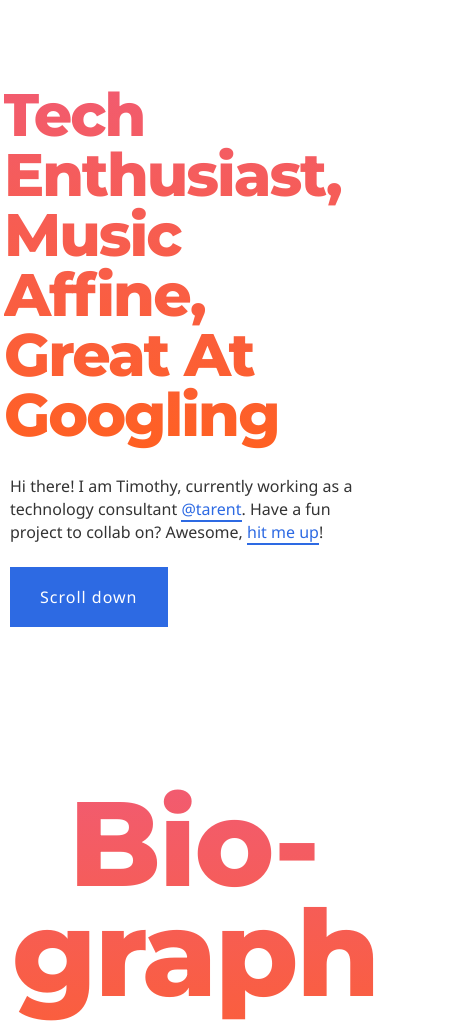
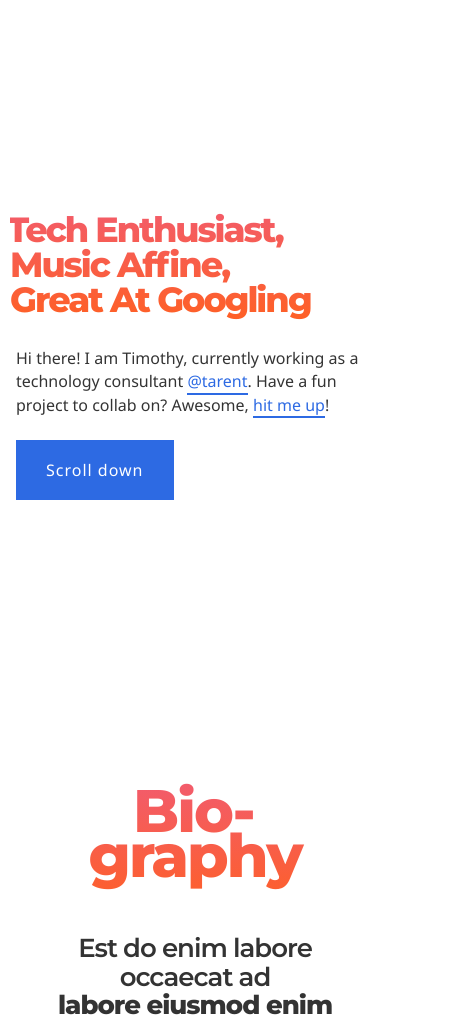
Before and after one commit to timothyde/timothyde, a Gatsby site: page / in a window 390 px wide. Shown: the part 76-1097 px from the top of the page, 460 px wide, since content can reach past the window. Built offline with nearby package versions, Linux system fonts and the light colour scheme; Gatsby itself is replaced by a stand-in of ours.

Commit message:
optimize layout for phones

```diff
--- a/src/components/bio/bio.js
+++ b/src/components/bio/bio.js
@@ -44,10 +44,15 @@ let Title = styled.div`
     width: 100%;
 
     text-align: center;
-    line-height: 90px;
-    font-size: 120px;
+    line-height: 45px;
+    font-size: 60px;
 
-    @media (max-width: 1199px) {
+    @media (min-width: 768px) {
+      font-size: 80px;
+      line-height: 70px;
+    }
+
+    @media (min-width: 960px) {
       font-size: 120px;
       line-height: 110px;
     }
@@ -57,7 +62,7 @@ let Title = styled.div`
 let Text = styled.div`
   margin-top: 4rem;
   padding: 1rem;
-  width: 60%;
+  width: 100%;
   margin: 0 auto;
   text-align: center;
   margin-bottom: 3rem;
@@ -79,6 +84,10 @@ let Text = styled.div`
     transition: all 0.3s ease;
     box-sizing: border-box;
   }
+
+  @media (min-width: 768px) {
+    width: 60%;
+  }
 `
 
 const Signature = styled.img`
@@ -90,12 +99,17 @@ const Signature = styled.img`
 
 const Vita = styled.div`
   display: flex;
+  flex-wrap: wrap;
 `
 
 const VitaText = styled.div`
-  margin-top: 4rem;
   padding: 0 1rem;
-  width: 50%;
+  width: 100%;
+
+  @media (min-width: 768px) {
+    margin-top: 4rem;
+    width: 50%;
+  }
 `
 
 const VitaItems = styled.div`
@@ -104,7 +118,11 @@ const VitaItems = styled.div`
   align-items: flex-start;
 
   padding: 2rem 2rem;
-  width: 50%;
+  width: 100%;
+
+  /* @media (min-width: 768px) {
+    width: 50%;
+  } */
 `
 
 export default () => (
--- a/src/components/contact/contact.js
+++ b/src/components/contact/contact.js
@@ -42,10 +42,16 @@ let Title = styled.div`
     width: 100%;
 
     text-align: center;
-    line-height: 90px;
-    font-size: 120px;
 
-    @media (max-width: 1199px) {
+    line-height: 45px;
+    font-size: 60px;
+
+    @media (min-width: 768px) {
+      font-size: 80px;
+      line-height: 70px;
+    }
+
+    @media (min-width: 960px) {
       font-size: 120px;
       line-height: 110px;
     }
@@ -88,14 +94,14 @@ export default () => (
     <Container>
       <Title>
         <h1>
-          Con
+          Con-
           <br />
-          -tact
+          tact
         </h1>
       </Title>
       <Text>
         <h2>
-          <span>Wanna connect?</span> Awesome!
+          <span>Want to connect?</span> Awesome!
         </h2>
         <Button title="Email me!" />
         <p>
--- a/src/components/hero/hero.js
+++ b/src/components/hero/hero.js
@@ -5,6 +5,10 @@ import Button from '../button/button'
 
 let Hero = styled.div`
   height: 100vh;
+
+  @media (max-width: 768px) {
+    padding: 0 0.375rem;
+  }
 `
 
 let Container = styled.div`
@@ -40,12 +44,17 @@ let Text = styled.div`
     padding: 20px 0px 10px 0px;
     letter-spacing: -2px;
 
-    line-height: 60px;
-    font-size: 60px;
+    line-height: 35px;
+    font-size: 35px;
 
-    @media (min-width: 960px) {
-      font-size: 120px;
-      line-height: 110px;
+    @media (min-width: 768px) {
+      line-height: 45px;
+      font-size: 50px;
+    }
+
+    @media (min-width: 768px) {
+      font-size: 60px;
+      line-height: 60px;
     }
   }
 
--- a/src/components/showcase/item/item.js
+++ b/src/components/showcase/item/item.js
@@ -6,20 +6,28 @@ const Wrapper = styled.div`
   margin-bottom: 40px;
 
   height: 632px;
-  width: 50%;
+  width: 100%;
 
   transition: all 0.3s ease;
   -o-transition: all 0.3s ease;
   -moz-transition: all 0.3s ease;
   -webkit-transition: all 0.3s ease;
 
+  @media (min-width: 768px) {
+    width: 50%;
+  }
+
   :nth-child(even) {
-    margin-top: -80px;
+    @media (min-width: 768px) {
+      margin-top: -80px;
+    }
   }
 
   :nth-child(3) {
-    order: 4;
-    margin-top: -80px;
+    @media (min-width: 768px) {
+      order: 4;
+      margin-top: -80px;
+    }
   }
 
   &&:hover {
--- a/src/components/showcase/showcase.js
+++ b/src/components/showcase/showcase.js
@@ -6,6 +6,10 @@ import Item from './item/item'
 
 let Showcase = styled.div`
   position: relative;
+
+  @media (max-width: 768px) {
+    padding: 0 0.375rem;
+  }
 `
 
 let Container = styled.div`
@@ -31,15 +35,18 @@ let Title = styled.div`
     -webkit-background-clip: text;
     background-clip: text;
     margin-bottom: 20px;
-    text-indent: -3px;
-    margin-left: -6px;
     padding: 20px 0px 10px 0px;
     letter-spacing: -2px;
 
-    line-height: 90px;
-    font-size: 120px;
+    line-height: 45px;
+    font-size: 60px;
 
-    @media (max-width: 1199px) {
+    @media (min-width: 768px) {
+      font-size: 80px;
+      line-height: 70px;
+    }
+
+    @media (min-width: 960px) {
       font-size: 120px;
       line-height: 110px;
     }
@@ -76,9 +83,8 @@ let Title = styled.div`
 
   width: 100%;
 
-  margin-bottom: 50px;
-
   @media (min-width: 768px) {
+    margin-bottom: 3rem;
     width: 50%;
   }
 
@@ -95,9 +101,17 @@ let ItemContainer = styled.div`
 `
 
 let Text = styled.div`
-  margin-top: 4rem;
   padding: 1rem;
-  width: 50%;
+  width: 100%;
+
+  @media (max-width: 768px) {
+    margin-bottom: 2rem;
+  }
+
+  @media (min-width: 768px) {
+    margin-top: 4rem;
+    width: 50%;
+  }
 `
 
 export default () => (
--- a/src/components/tools/tools.js
+++ b/src/components/tools/tools.js
@@ -7,6 +7,11 @@ let Tools = styled.div`
   position: relative;
   padding-top: 4rem;
   background: #092545;
+
+  @media (max-width: 768px) {
+    padding: 0 0.375rem;
+    padding-top: 4rem;
+  }
 `
 
 let Container = styled.div`
@@ -37,10 +42,15 @@ let Title = styled.div`
     padding: 20px 0px 10px 0px;
     letter-spacing: -2px;
 
-    line-height: 90px;
-    font-size: 120px;
+    line-height: 45px;
+    font-size: 60px;
 
-    @media (max-width: 1199px) {
+    @media (min-width: 768px) {
+      font-size: 80px;
+      line-height: 70px;
+    }
+
+    @media (min-width: 960px) {
       font-size: 120px;
       line-height: 110px;
     }
```
